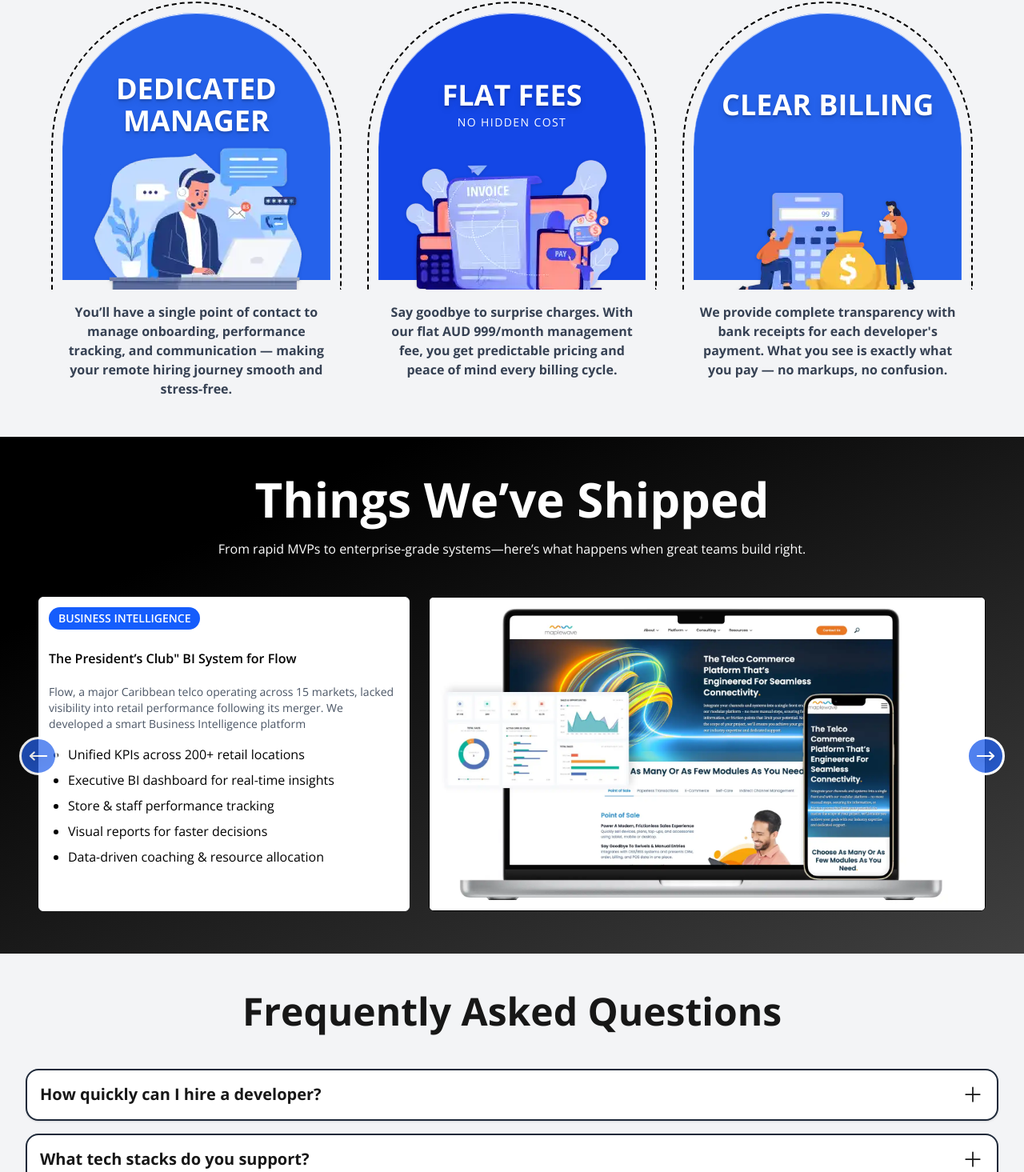
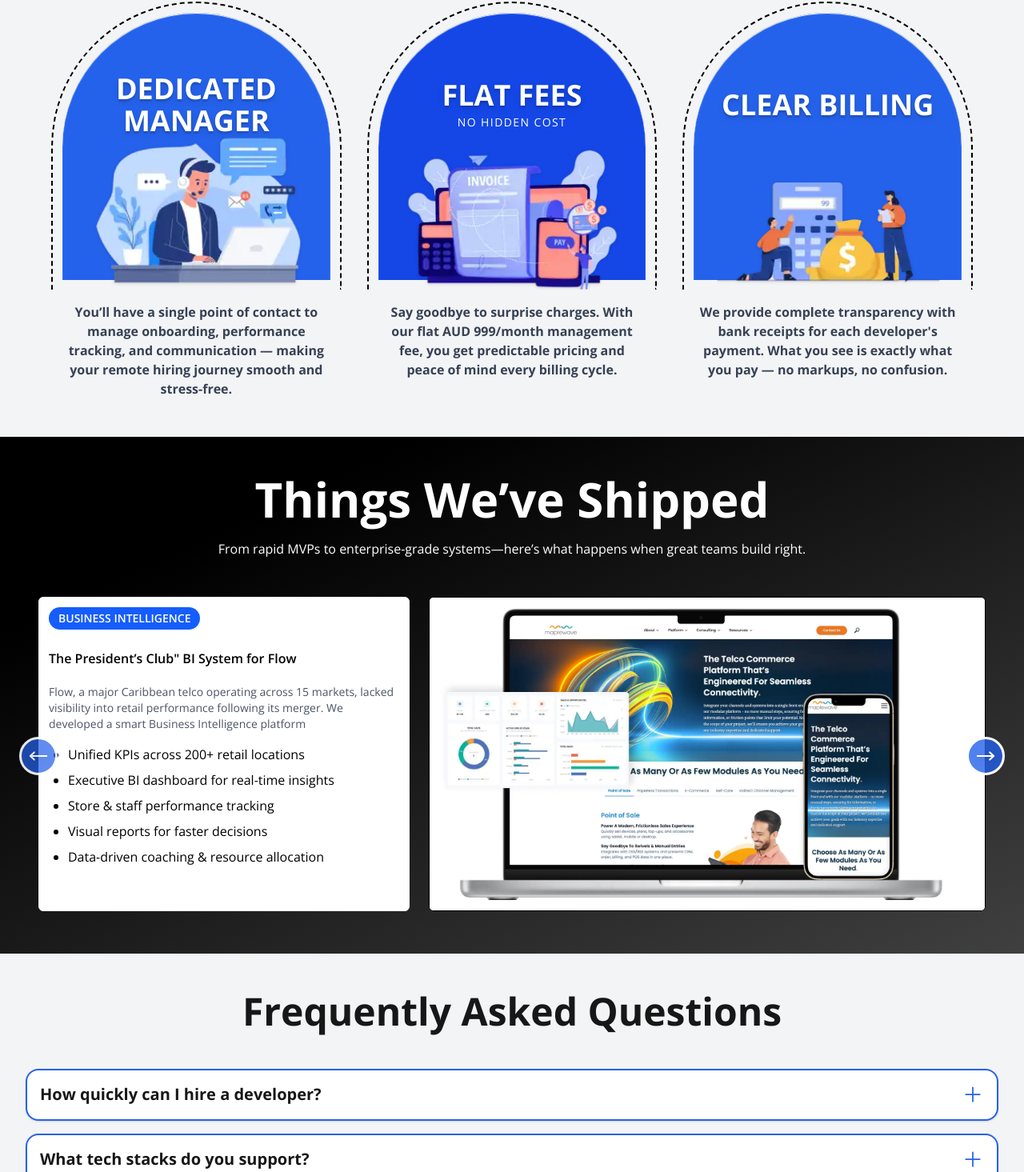
Before and after one commit to faizdev007/OVE_Web, a Next.js app: page / in a window 1280 px wide. Shown: the part 4357-5822 px from the top of the page at 80% size. Built offline with nearby package versions, Linux system fonts and the light colour scheme; what tailwindcss-animated would draw is missing.

Commit message:
some small changes

```diff
--- a/components/Homepage/faq.tsx
+++ b/components/Homepage/faq.tsx
@@ -81,7 +81,7 @@ export default function FaqSection() {
             {faqs.map((item, index) => (
                 <div
                 key={index}
-                className={`border-2 bg-white border-gray-800 hover:border-oveblue px-4 rounded-2xl py-4 shadow-sm transition-all duration-20 cursor-pointer ${
+                className={`border-2 bg-white border-oveblue hover:border-oveblue/50 px-4 rounded-2xl py-4 shadow-sm transition-all duration-20 cursor-pointer ${
                     activeIndex === index ? 'border-b-5' : ''
                 }`}
                 onClick={() => toggle(index)}
@@ -89,8 +89,8 @@ export default function FaqSection() {
                 <div className="flex justify-between items-center gap-2">
                     <p className="font-bold md:text-xl">{item.question}</p>
                     <div className=''>
-                      <svg xmlns="http://www.w3.org/2000/svg" fill="none" viewBox="0 0 24 24" strokeWidth="1.5" stroke="currentColor" className={`size-7 font-bold transition-transform duration-300 ${
-                          activeIndex === index ? 'rotate-135 text-oveblue' : ''
+                      <svg xmlns="http://www.w3.org/2000/svg" fill="none" viewBox="0 0 24 24" strokeWidth="1.5" stroke="currentColor" className={`size-7 text-oveblue font-bold transition-transform duration-300 ${
+                          activeIndex === index ? 'rotate-135' : ''
                       }`}>
                         <path strokeLinecap="round" strokeLinejoin="round" d="M12 4.5v15m7.5-7.5h-15" />
                       </svg>
--- a/components/Homepage/trustedby2.tsx
+++ b/components/Homepage/trustedby2.tsx
@@ -26,7 +26,7 @@ export default function TrustedBySection() {
       <h2 className="xl:text-6xl md:text-4xl text-3xl font-bold text-center">
         <span className="gradiantorg text-4xl lg:text-6xl md:text-5xl font-bold mb-4">Trusted by</span>
       </h2>
-      <p className="max-w-4xl mx-auto text-white dark:text-white">
+      <p className="max-w-4xl mx-auto text-white dark:text-white animate-fade">
         Trusted by Companies That Shape the Future
 From Fortune 500 leaders to next-gen disruptors, our developers power innovation across industries — with speed, skill, and accountability at the core
       </p>
@@ -44,8 +44,8 @@ From Fortune 500 leaders to next-gen disruptors, our developers power innovation
       <div className="grid grid-cols-2 md:grid-cols-4 gap-10 max-w-6xl mx-auto">
         {stats.map((stat, i) => (
           <div key={i} className="md:border-l-3 pl-4 border-blue-500 text-center md:text-start">
-            <h3 className="text-3xl font-bold text-white">{stat.count}</h3>
-            <p className="text-sm text-gray-300">{stat.label}</p>
+            <h3 className="text-3xl font-bold text-white animate-fade-left">{stat.count}</h3>
+            <p className="text-sm text-gray-300 animate-fade">{stat.label}</p>
           </div>
         ))}
       </div>
--- a/components/Homepage/whyus.tsx
+++ b/components/Homepage/whyus.tsx
@@ -46,7 +46,7 @@ export default function WhyChooseUs() {
                   alt={item.title}
                   width={300}
                   height={400}
-                  className="mx-auto object-container w-auto h-auto absolute drop-shadow-sm shadow-white -bottom-10 start-0 end-0 mt-4"
+                  className="mx-auto object-container h-auto w-100 px-5 absolute drop-shadow-sm shadow-white -bottom-6 start-0 end-0 mt-4"
                 />
               </div>
             </div>
```
